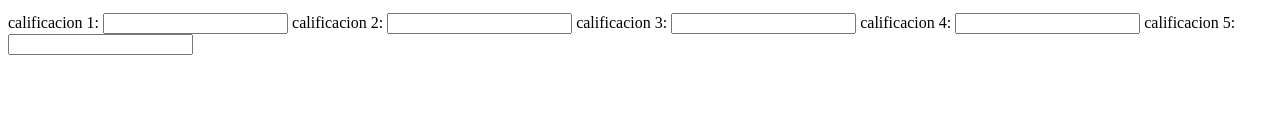
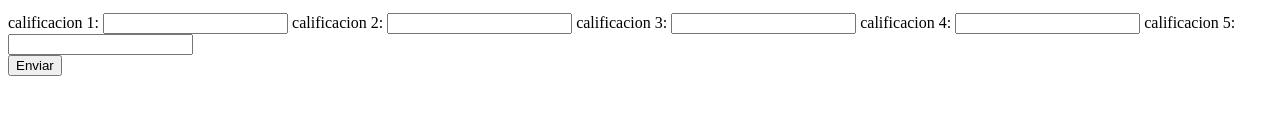
Before and after one commit to Dar3XHyper/Dario--1, a plain HTML site: page index.html in a window 1280 px wide. Shown: the part 148-262 px from the top of the page. Drawn offline with Linux system fonts and the light colour scheme.

Commit message:
clase pasasda

```diff
--- a/index.html
+++ b/index.html
@@ -21,5 +21,6 @@
         <label for="calificacion 1">calificacion 5:</label>
         <input type="text" id="calificacion5" >
     </form>
+    <button onclick = "calcularPromedio()">Enviar</button>
   </body>
 </html>
```
Also changed, not shown: INDeEX.html (renamed from Amongus.html).
